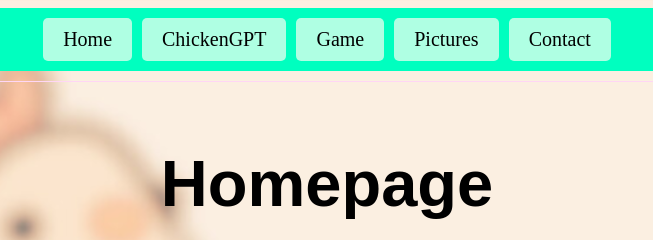
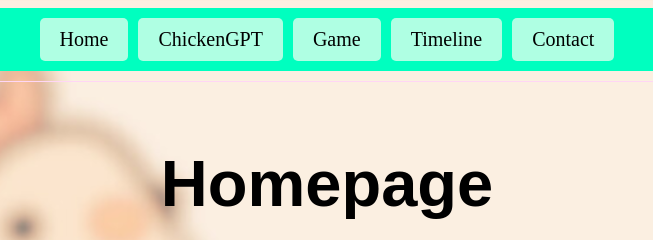
Before and after one commit to rainbowkiwi950/ChickenWebsite, a website: page index.html in a window 1280 px wide. Shown: the top 240 px of the page, 313-966 px from the left. Drawn offline with nearby package versions, Linux system fonts and the light colour scheme.

```diff
--- a/index.html
+++ b/index.html
@@ -13,7 +13,7 @@
         <button class="tab-button" onclick="openTab(event, 'home')">Home</button>
         <button class="tab-button" onclick="openTab(event, 'chickengpt')">ChickenGPT</button>
         <button class="tab-button" onclick="openTab(event, 'games')">Game</button>
-        <button class="tab-button" onclick="openTab(event, 'pictures')">Pictures</button>
+        <button class="tab-button" onclick="openTab(event, 'pictures')">Timeline</button>
         <button class="tab-button" onclick="openTab(event, 'contact')">Contact</button>
 
     </div>
```
Also changed, not shown: README.md.
